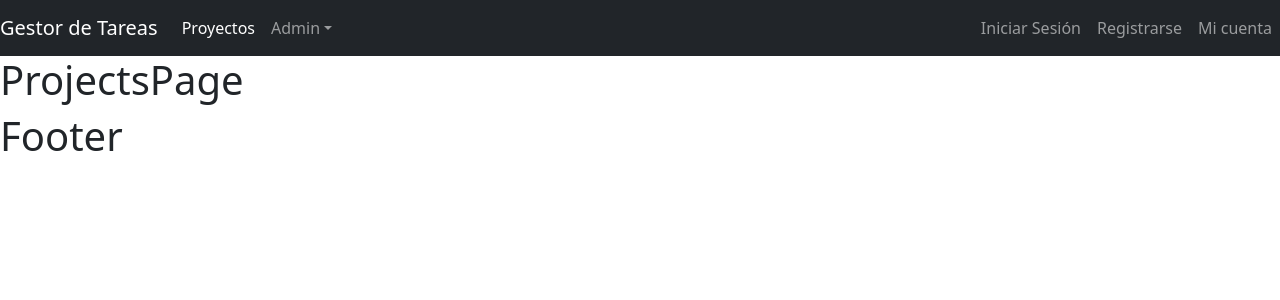
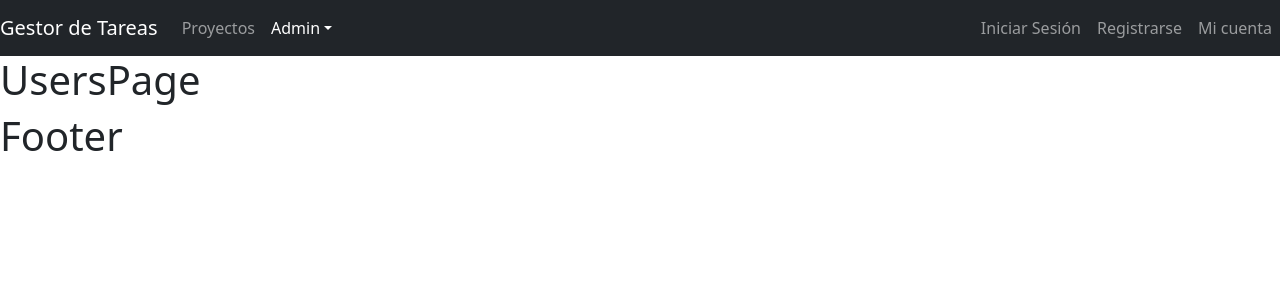
Before and after one commit to Jonatandb/web-task-manager--mern-stack, a React (Create React App) app in the folder client/: page /admin/users in a window 1280 px wide. Before the commit this address led to /projects. Shown: the top 300 px of the page. Built offline with nearby package versions, Linux system fonts and the light colour scheme.

Commit message:
Authentication - Role constants

```diff
--- a/client/src/auth/AuthProvider.js
+++ b/client/src/auth/AuthProvider.js
@@ -1,11 +1,12 @@
 import React, { useState } from 'react'
 import { createContext } from 'react'
+import roles from '../helpers/roles'
 
 export const AuthContext = createContext()
 
 export default function AuthProvider({ children }) {
   //const [user, setUser] = useState(0)
-  const [user, setUser] = useState({ id: 1, role: 'regular' })
+  const [user, setUser] = useState({ id: 1, role: roles.admin })
   const contextValue = {
     user,
   }
--- /dev/null
+++ b/client/src/helpers/roles.js
@@ -0,0 +1,6 @@
+const roles = {
+  admin: 'admin',
+  regular: 'regular',
+}
+
+export default roles
--- a/client/src/routers/AppRouter.js
+++ b/client/src/routers/AppRouter.js
@@ -1,16 +1,17 @@
 import React from 'react'
 import { BrowserRouter as Router, Routes, Route } from 'react-router-dom'
 import Layout from '../components/layouts/Layout'
-import AccountPage from '../pages/AccountPage'
-import UsersPage from '../pages/admin/UsersPage'
 import HomePage from '../pages/HomePage'
 import LoginPage from '../pages/LoginPage'
-import NotFoundPage from '../pages/NotFoundPage'
+import RegisterPage from '../pages/RegisterPage'
+import AccountPage from '../pages/AccountPage'
 import ProjectPage from '../pages/ProjectPage'
 import ProjectsPage from '../pages/ProjectsPage'
-import RegisterPage from '../pages/RegisterPage'
+import UsersPage from '../pages/admin/UsersPage'
+import NotFoundPage from '../pages/NotFoundPage'
+import PublicRoute from './PublicRoute'
 import PrivateRoute from './PrivateRoute'
-import PublicRoute from './PublicRoute'
+import roles from '../helpers/roles'
 
 export default function AppRouter() {
   return (
@@ -75,7 +76,7 @@ export default function AppRouter() {
             exact
             path='/admin/users'
             element={
-              <PrivateRoute hasRole='admin'>
+              <PrivateRoute hasRole={roles.admin}>
                 <UsersPage />
               </PrivateRoute>
             }
```
